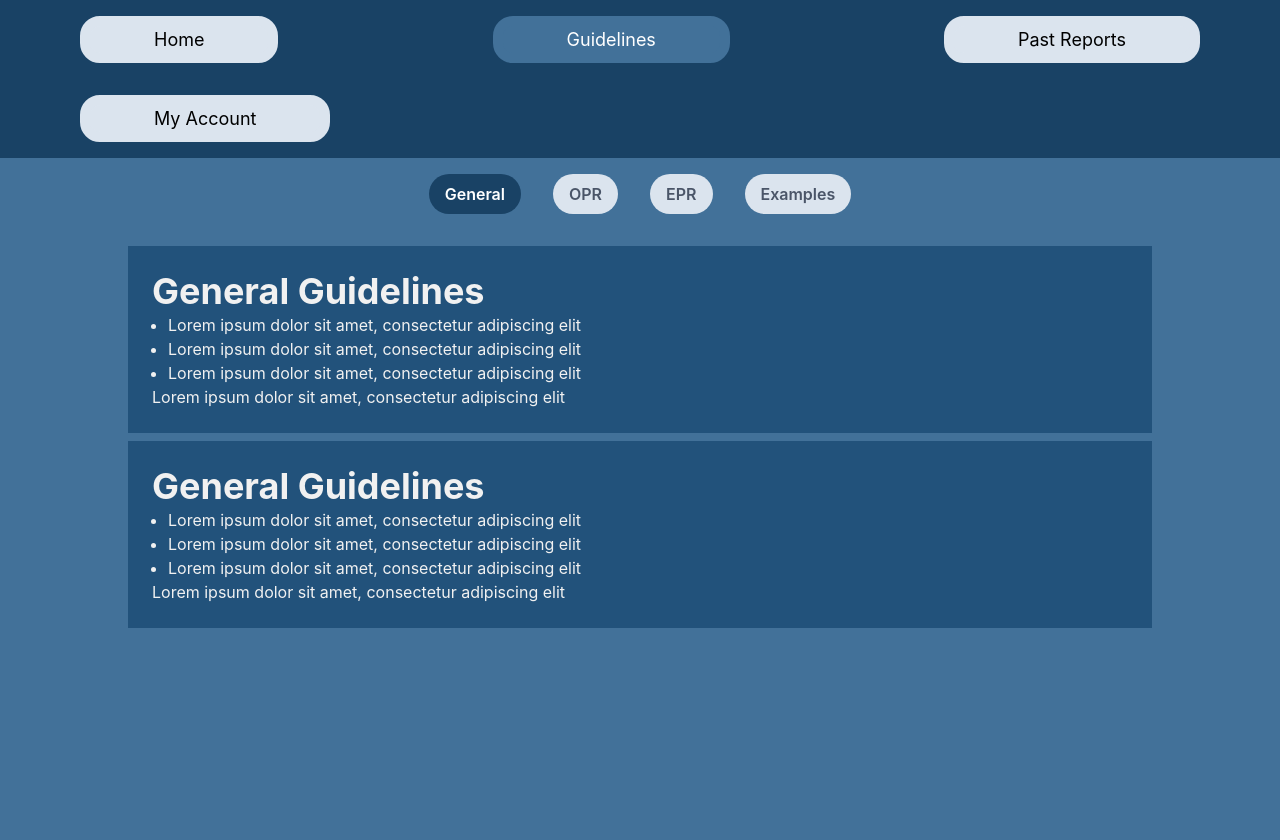
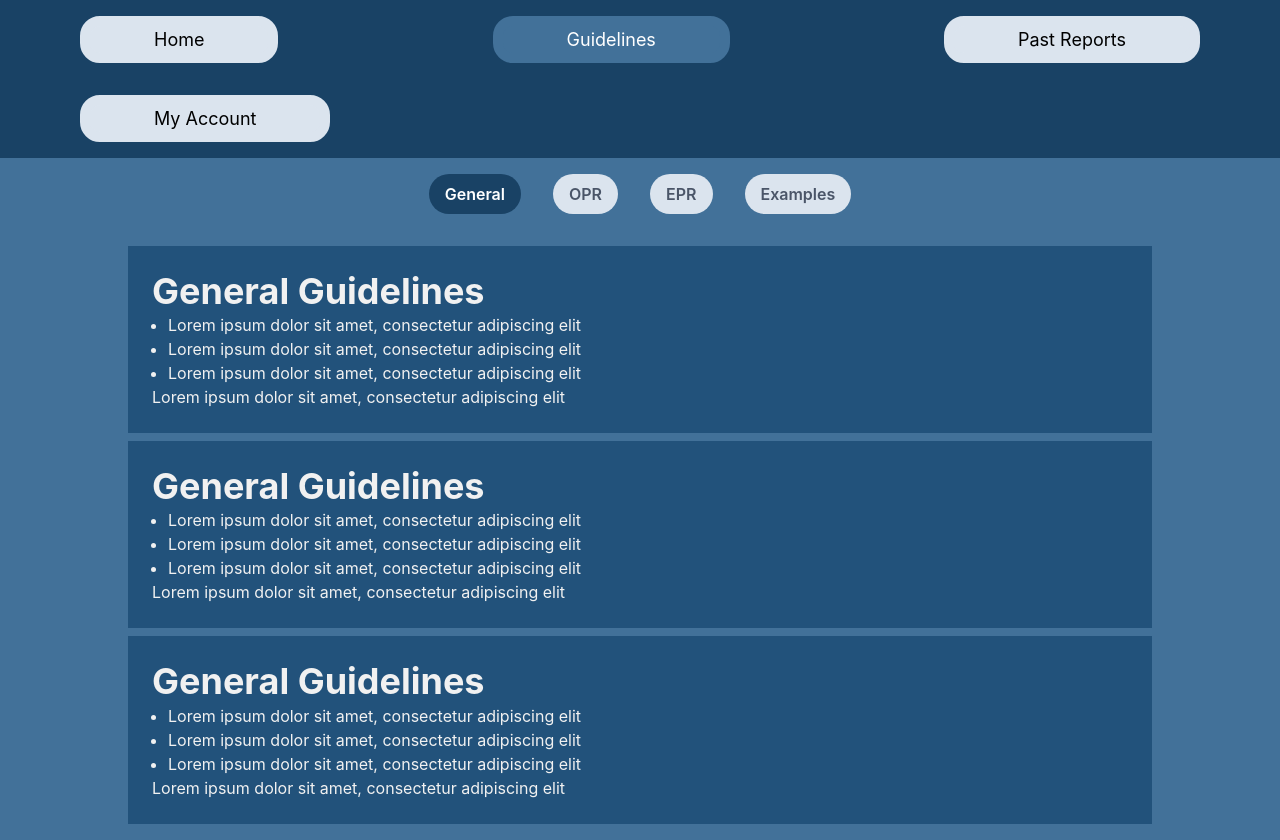
Before and after one commit to cvxluo/junior-design-project, a Next.js app: page /guidelines in a window 1280 px wide. Before the commit the page ends 800 px from the top, so only its background shows below. Built offline with nearby package versions, Linux system fonts and the light colour scheme.

Commit message:
fixing issue

```diff
--- a/src/screens/Guidelines/Guidelines.jsx
+++ b/src/screens/Guidelines/Guidelines.jsx
@@ -13,6 +13,16 @@ import NavBar from "../../components/NavBar/NavBar";
 import InfoBox from "src/components/InfoBox";
 
 const infoExample = {
+  title: "General Guidelines",
+  listContent: [
+    "Lorem ipsum dolor sit amet, consectetur adipiscing elit",
+    "Lorem ipsum dolor sit amet, consectetur adipiscing elit",
+    "Lorem ipsum dolor sit amet, consectetur adipiscing elit",
+  ],
+  paragraphContent: "Lorem ipsum dolor sit amet, consectetur adipiscing elit",
+};
+
+const infoExamples = {
   title: "General Guidelines",
   listContent: [
     "Lorem ipsum dolor sit amet, consectetur adipiscing elit",
@@ -64,7 +74,8 @@ export default function Guidelines() {
             <TabPanel>
               <VStack>
                 <InfoBox content={infoExample}></InfoBox>
-                <InfoBox content={infoExample}></InfoBox>
+                <InfoBox content={infoExamples}></InfoBox>
+                <InfoBox content={infoExamples}></InfoBox>
               </VStack>
             </TabPanel>
             <TabPanel>
```
